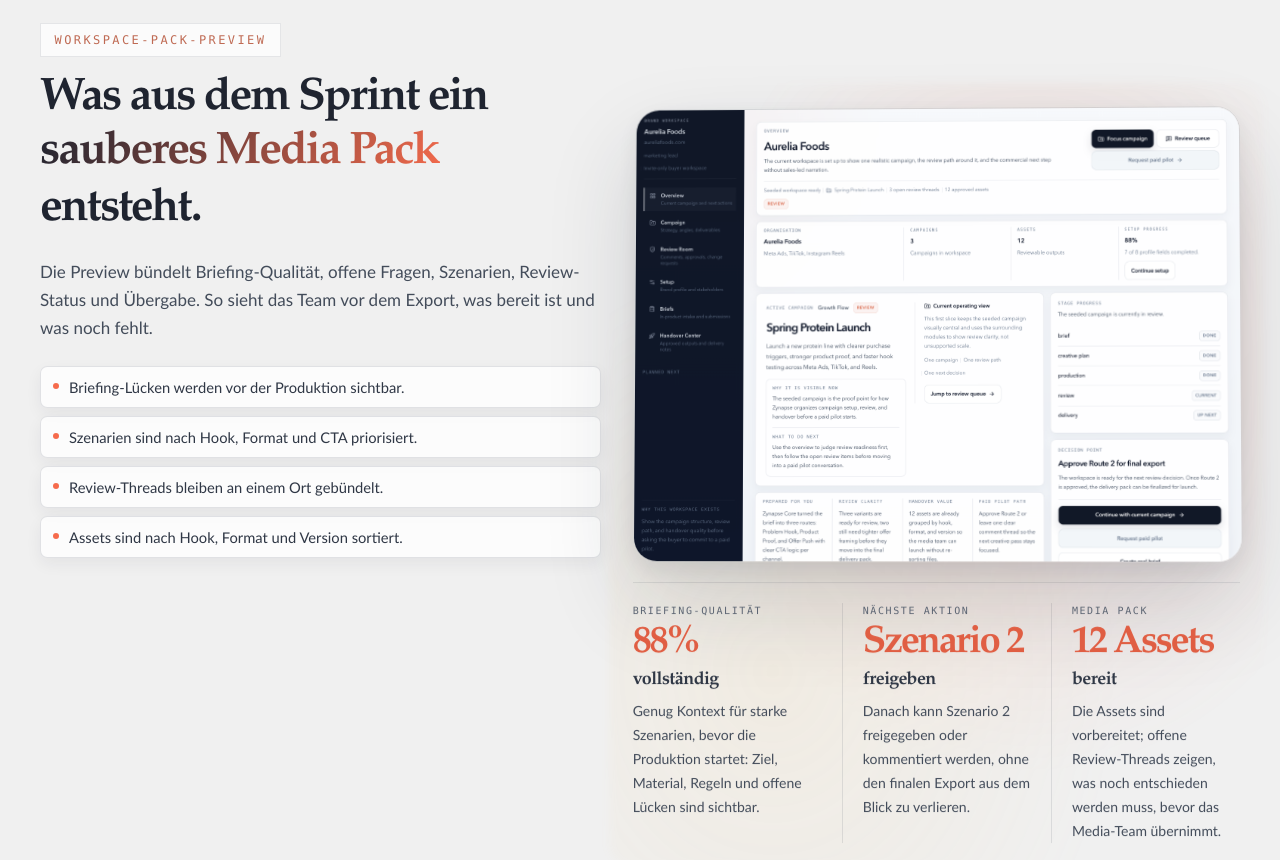
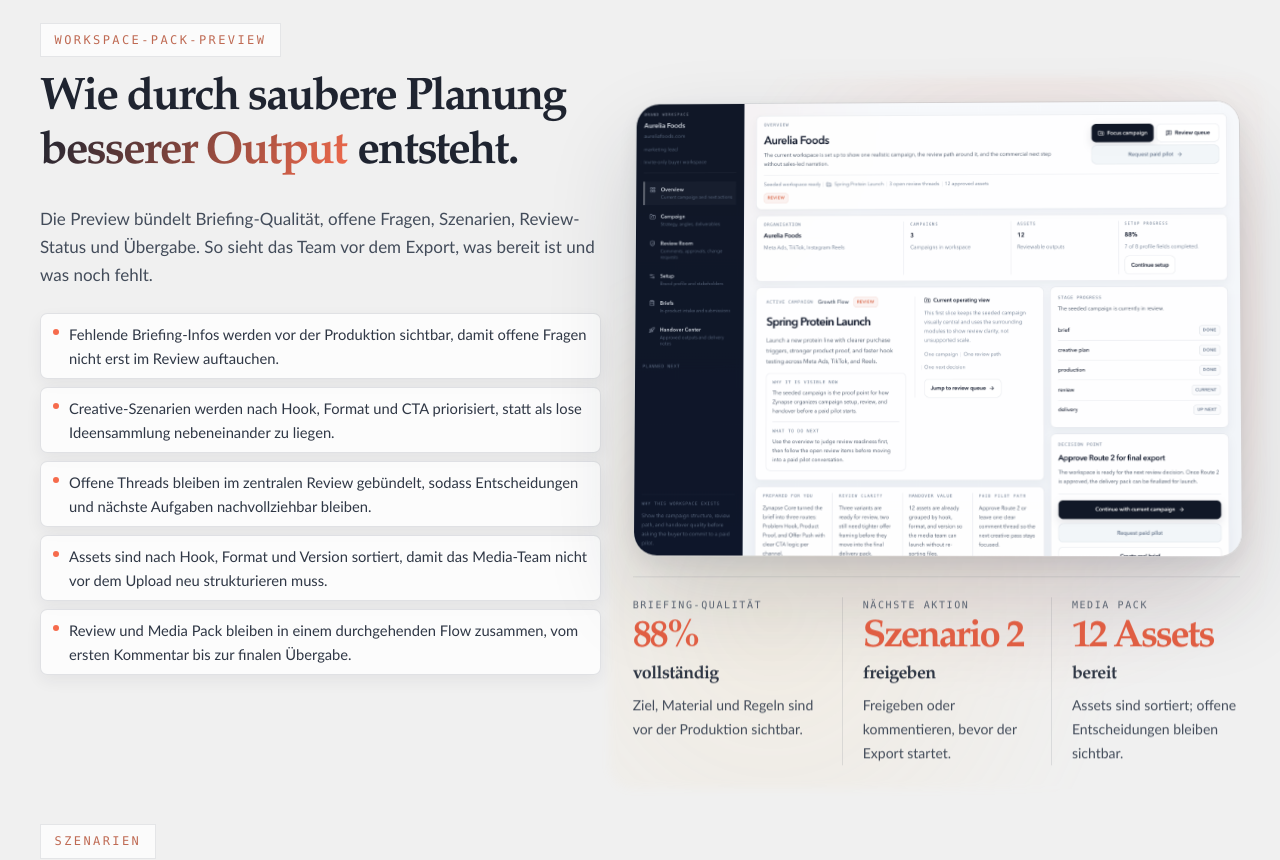
Before and after one commit to bpnace/zynapse, a Next.js app: page / in a window 1280 px wide. Shown: the part 2460-3320 px from the top of the page. Built offline with nearby package versions, Linux system fonts and the light colour scheme; no server answers.

Commit message:
wording changes

```diff
--- a/src/components/marketing/campaign-pack-preview.tsx
+++ b/src/components/marketing/campaign-pack-preview.tsx
@@ -3,10 +3,11 @@ import { AnimatedMetric } from "@/components/marketing/animated-metric";
 import { SectionHeading } from "@/components/ui/section-heading";
 
 const workspaceHighlights = [
-  "Briefing-Lücken werden vor der Produktion sichtbar.",
-  "Szenarien sind nach Hook, Format und CTA priorisiert.",
-  "Review-Threads bleiben an einem Ort gebündelt.",
-  "Assets sind nach Hook, Format und Version sortiert.",
+  "Fehlende Briefing-Infos werden vor der Produktion sichtbar, damit offene Fragen nicht erst im Review auftauchen.",
+  "Creative-Szenarien werden nach Hook, Format und CTA priorisiert, statt als lose Ideensammlung nebeneinander zu liegen.",
+  "Offene Threads bleiben im zentralen Review gebündelt, sodass Entscheidungen und nächste Aufgaben nachvollziehbar bleiben.",
+  "Assets sind nach Hook, Format und Version sortiert, damit das Media-Team nicht vor dem Upload neu strukturieren muss.",
+  "Review und Media Pack bleiben in einem durchgehenden Flow zusammen, vom ersten Kommentar bis zur finalen Übergabe.",
 ];
 
 type WorkspaceStat = {
@@ -24,24 +25,21 @@ const workspaceStats: WorkspaceStat[] = [
     value: 88,
     suffix: "%",
     title: "vollständig",
-    detail:
-      "Genug Kontext für starke Szenarien, bevor die Produktion startet: Ziel, Material, Regeln und offene Lücken sind sichtbar.",
+    detail: "Ziel, Material und Regeln sind vor der Produktion sichtbar.",
   },
   {
     label: "Nächste Aktion",
     value: 2,
     prefix: "Szenario ",
     title: "freigeben",
-    detail:
-      "Danach kann Szenario 2 freigegeben oder kommentiert werden, ohne den finalen Export aus dem Blick zu verlieren.",
+    detail: "Freigeben oder kommentieren, bevor der Export startet.",
   },
   {
     label: "Media Pack",
     value: 12,
     suffix: " Assets",
     title: "bereit",
-    detail:
-      "Die Assets sind vorbereitet; offene Review-Threads zeigen, was noch entschieden werden muss, bevor das Media-Team übernimmt.",
+    detail: "Assets sind sortiert; offene Entscheidungen bleiben sichtbar.",
   },
 ];
 
@@ -58,8 +56,8 @@ export function CampaignPackPreview() {
           eyebrow="Workspace-Pack-Preview"
           title={
             <>
-              Was aus dem Sprint ein{" "}
-              <span className="title-accent">sauberes Media Pack</span> entsteht.
+              Wie durch saubere Planung {" "}
+              <span className="title-accent">besserer Output</span> entsteht.
             </>
           }
           headingClassName="text-wrap sm:text-[2.85rem]"
```
